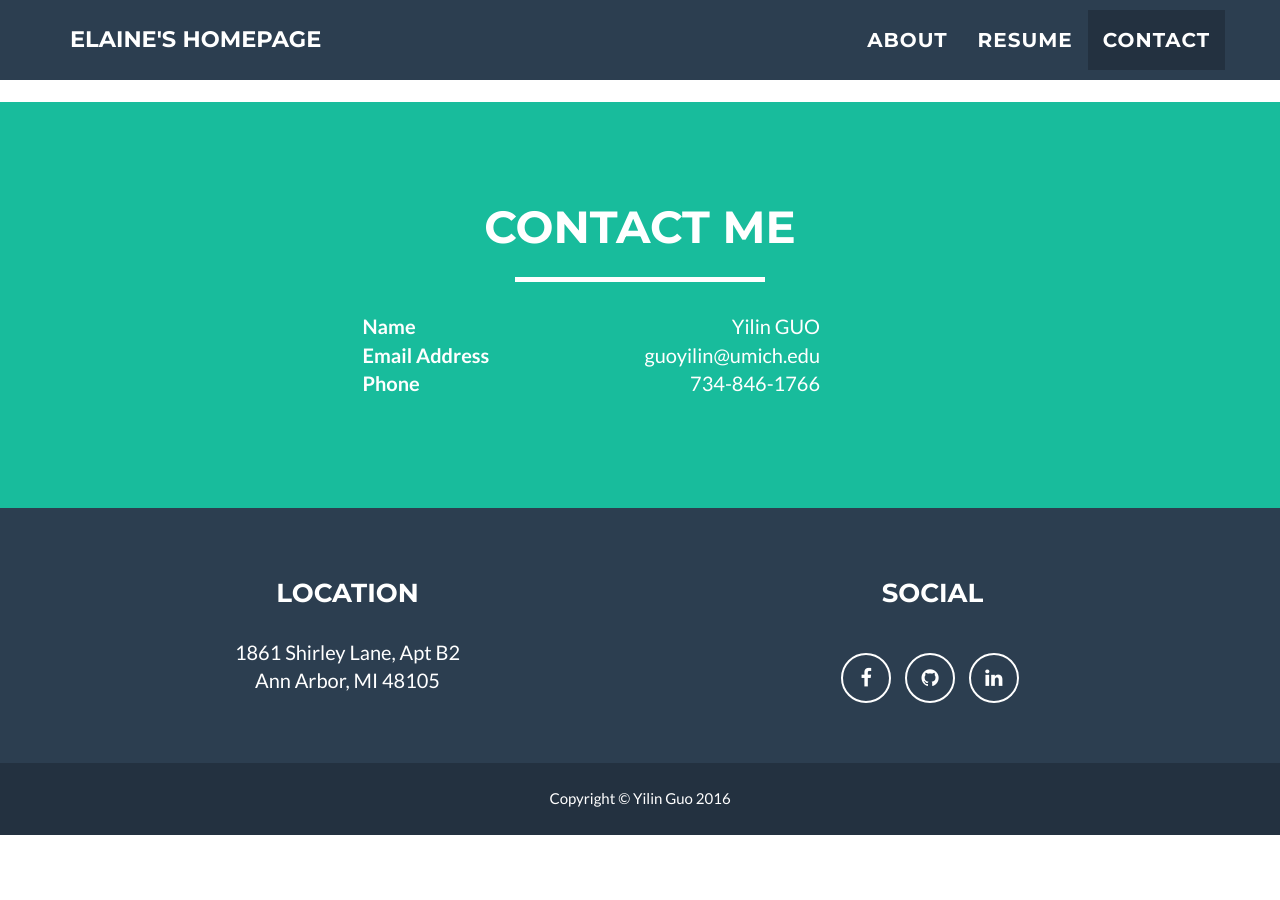
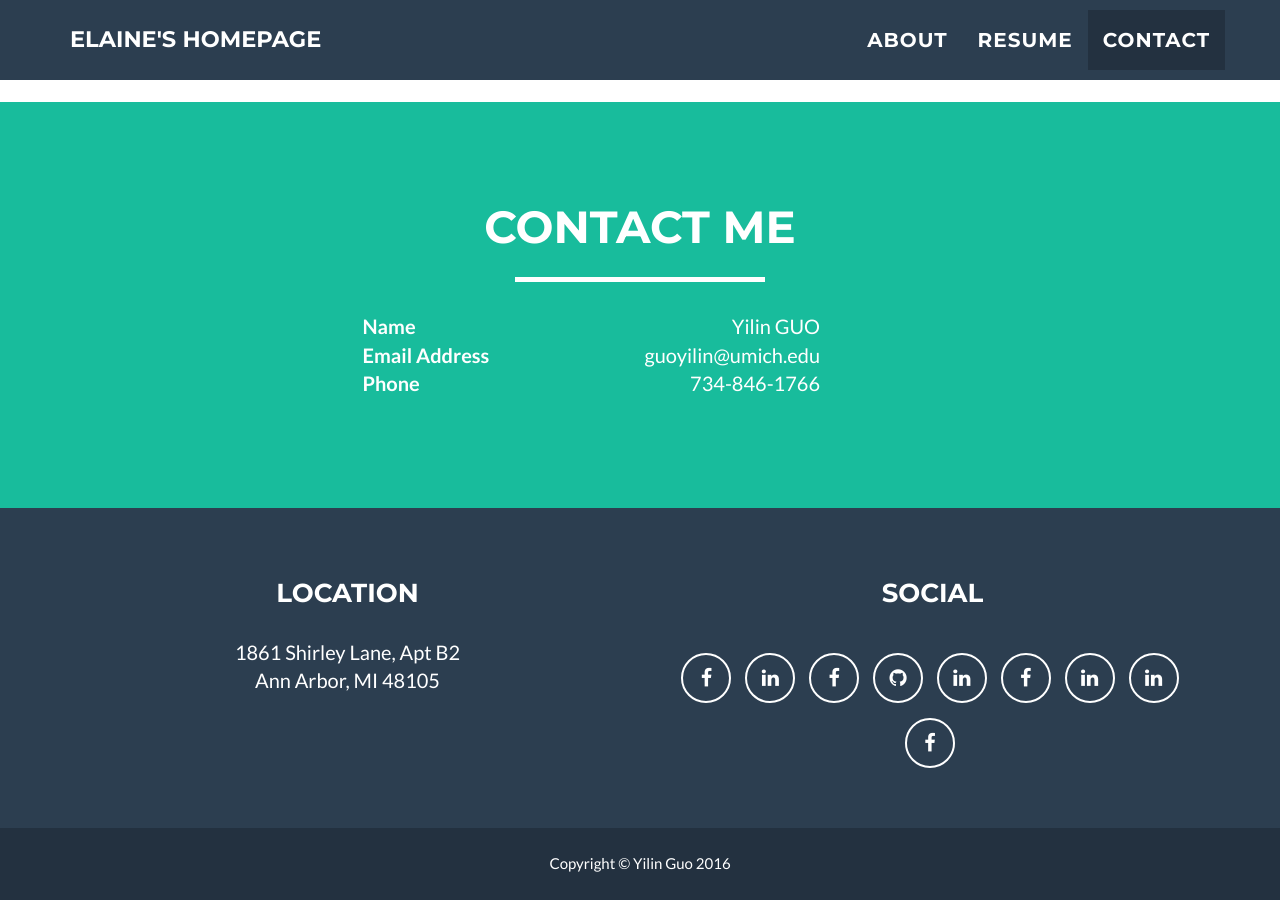
Before and after one commit to YilinGUO/YilinGUO.github.io, a Jekyll site: the page built from index.html, in a window 1280 px wide and 900 px high, scrolled down 2802 px. Built offline with Jekyll 4.4.1, drawn with Linux system fonts in a browser that asks for light colours; before the commit the page ends 3637 px from its top, so only the background shows below that.

Commit message:
updated all

```diff
--- a/_includes/footer.html
+++ b/_includes/footer.html
@@ -17,6 +17,12 @@
                             {% for network in site.social %}
                             <li>
                                 <a href="{{ network.url }}" class="btn-social btn-outline"><i class="fa fa-fw fa-{{ network.title }}"></i></a>
+                            </li>
+                            <li>
+                                <a href="github" class="btn-social btn-outline"><i class="fa fa-fw fa-linkedin"></i></a>
+                            </li>
+                            <li>
+                                <a href="github" class="btn-social btn-outline"><i class="fa fa-fw fa-facebook"></i></a>
                             </li>
 		                    {% endfor %}
                         </ul>
```
